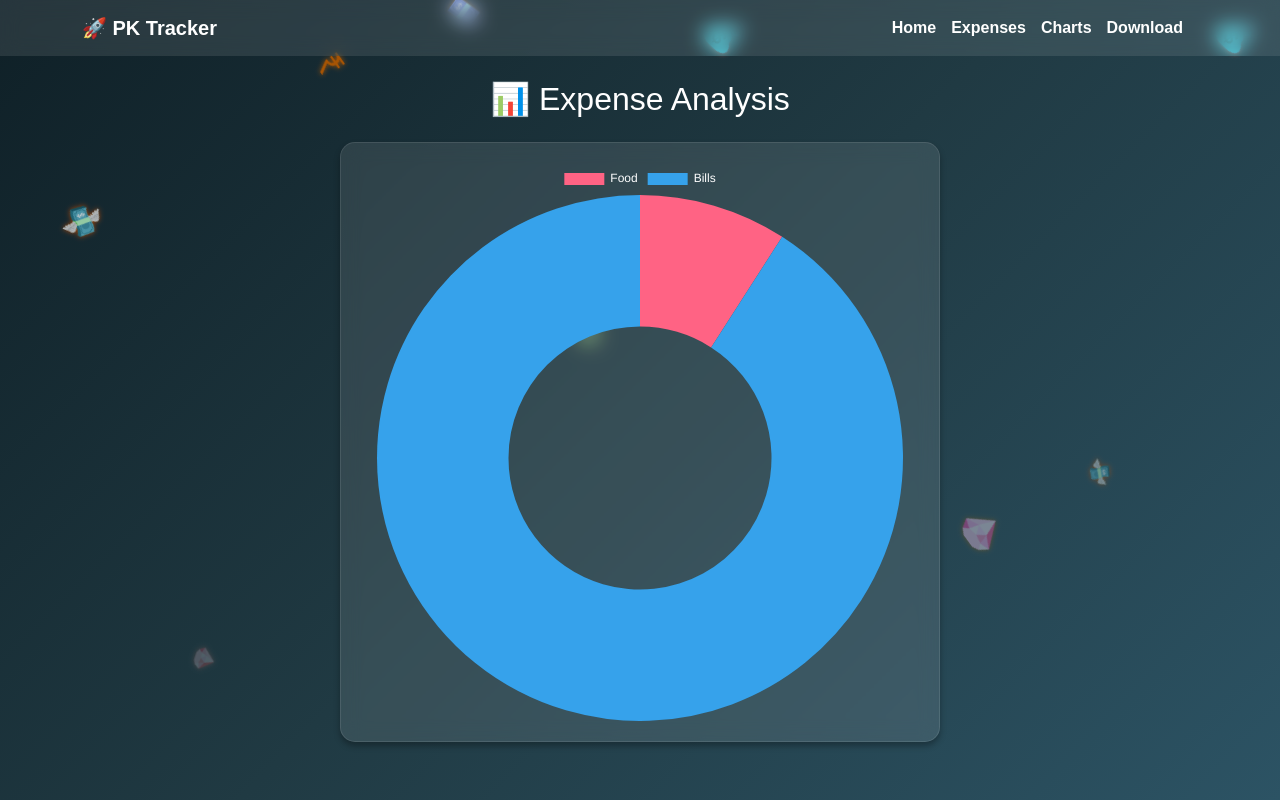
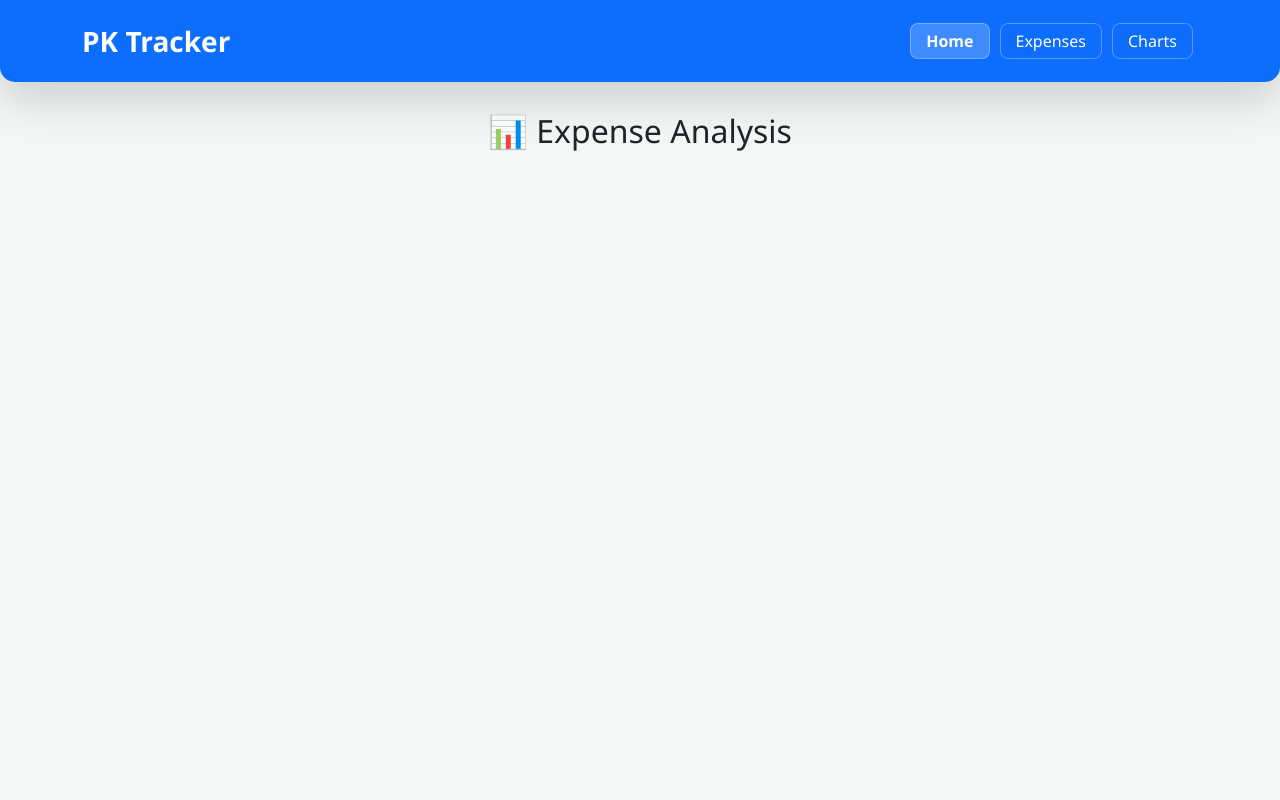
Before and after one commit to muthukumarpl/pk-tracker, a Django app: page /charts/ in a window 1280 px wide. Run offline with Django 5.2, Linux system fonts and the light colour scheme; data comes from the database, SQL or seed files in the repository; a map, chart or similar area stays blank.

Commit message:
Update base.html

```diff
--- a/expenses/templates/expenses/base.html
+++ b/expenses/templates/expenses/base.html
@@ -4,116 +4,94 @@
     <meta charset="UTF-8">
     <meta name="viewport" content="width=device-width, initial-scale=1.0">
     <title>PK Expense Tracker</title>
-    <link href="https://cdn.jsdelivr.net/npm/bootstrap@5.3.0/dist/css/bootstrap.min.css" rel="stylesheet">
-    <script src="https://cdn.jsdelivr.net/npm/chart.js"></script>
+
+    <link href="https://cdn.jsdelivr.net/npm/bootstrap@5.3.2/dist/css/bootstrap.min.css" rel="stylesheet">
+
     <style>
-        /* --- MAIN THEME --- */
-        body {
-            background: linear-gradient(135deg, #0f2027, #203a43, #2c5364);
-            color: white;
-            font-family: sans-serif;
-            min-height: 100vh;
-            overflow-x: hidden;
-        }
-        .navbar { background: rgba(255, 255, 255, 0.1); backdrop-filter: blur(10px); z-index: 10; position: relative; }
-        .nav-link { color: white !important; font-weight: bold; margin-right: 15px; }
-        .nav-link:hover { color: #38ef7d !important; }
-
-        .card-glass {
-            background: rgba(255, 255, 255, 0.1);
-            backdrop-filter: blur(10px);
-            border: 1px solid rgba(255, 255, 255, 0.1);
-            border-radius: 15px;
-            padding: 20px;
-            color: white;
-            box-shadow: 0 4px 6px rgba(0,0,0,0.3);
-            position: relative;
-            z-index: 5;
+        :root {
+            --primary-color: #0d6efd;
+            --bg-light: #f4f7f6;
         }
 
-        .btn-custom { background: linear-gradient(45deg, #11998e, #38ef7d); border: none; color: white; padding: 10px 20px; border-radius: 25px; font-weight: bold; }
-        a { text-decoration: none; }
-
-        /* --- 🌈 COLOURFUL MONEY RAIN ANIMATION 🌈 --- */
-        .money-rain {
-            position: fixed;
-            top: 0;
-            left: 0;
-            width: 100%;
-            height: 100%;
-            pointer-events: none;
-            z-index: 1;
-            overflow: hidden;
+        body {
+            background-color: var(--bg-light);
+            font-family: 'Segoe UI', Tahoma, Geneva, Verdana, sans-serif;
         }
 
-        .money {
-            position: absolute;
-            top: -50px;
-            font-size: 24px;
-            opacity: 0.8;
-            /* இரண்டு அனிமேஷன் நடக்கும்: 1. கீழே விழும், 2. கலர் மாறும் */
-            animation: fall linear infinite, color-change 2s linear infinite;
+        /* Navigation Bar Box Style */
+        .navbar {
+            border-radius: 0 0 15px 15px;
+            padding: 15px 0;
         }
 
-        /* கீழே விழும் அனிமேஷன் */
-        @keyframes fall {
-            0% { transform: translateY(-50px) rotate(0deg); opacity: 0; }
-            10% { opacity: 1; }
-            100% { transform: translateY(110vh) rotate(360deg); opacity: 0; }
+        .nav-box {
+            border: 1px solid rgba(255, 255, 255, 0.3);
+            border-radius: 8px;
+            padding: 5px 15px;
+            margin: 0 5px;
+            transition: all 0.3s ease;
+            color: white !important;
+            text-decoration: none;
+            display: inline-block;
         }
 
-        /* கலர் மாறும் அனிமேஷன் (Rainbow Effect) */
-        @keyframes color-change {
-            0% { filter: hue-rotate(0deg); color: gold; text-shadow: 0 0 5px gold; }
-            25% { filter: hue-rotate(90deg); color: #ff00cc; text-shadow: 0 0 5px #ff00cc; }
-            50% { filter: hue-rotate(180deg); color: cyan; text-shadow: 0 0 5px cyan; }
-            75% { filter: hue-rotate(270deg); color: #00ff00; text-shadow: 0 0 5px #00ff00; }
-            100% { filter: hue-rotate(360deg); color: gold; text-shadow: 0 0 5px gold; }
+        .nav-box:hover {
+            background-color: white;
+            color: var(--primary-color) !important;
+            box-shadow: 0 4px 8px rgba(0,0,0,0.1);
         }
 
-        /* ஒவ்வொரு பணத்திற்கும் வெவ்வேறு வேகம், இடம் மற்றும் ஆரம்ப கலர் */
-        .m1 { left: 5%; animation-duration: 5s, 3s; font-size: 30px; animation-delay: 0s; }
-        .m2 { left: 15%; animation-duration: 7s, 4s; font-size: 20px; animation-delay: 1s; }
-        .m3 { left: 25%; animation-duration: 4s, 2s; font-size: 35px; animation-delay: 2s; }
-        .m4 { left: 35%; animation-duration: 6s, 5s; font-size: 25px; animation-delay: 0s; }
-        .m5 { left: 45%; animation-duration: 8s, 3s; font-size: 20px; animation-delay: 3s; }
-        .m6 { left: 55%; animation-duration: 5s, 4s; font-size: 30px; animation-delay: 1s; }
-        .m7 { left: 65%; animation-duration: 7s, 2s; font-size: 25px; animation-delay: 2s; }
-        .m8 { left: 75%; animation-duration: 4s, 5s; font-size: 35px; animation-delay: 0s; }
-        .m9 { left: 85%; animation-duration: 6s, 3s; font-size: 20px; animation-delay: 3s; }
-        .m10 { left: 95%; animation-duration: 5s, 4s; font-size: 30px; animation-delay: 1s; }
+        .active-box {
+            background-color: rgba(255, 255, 255, 0.2);
+            font-weight: bold;
+        }
 
+        /* Container adjustments for Mobile */
+        .main-container {
+            margin-top: 30px;
+            padding-bottom: 50px;
+        }
+
+        @media (max-width: 991px) {
+            .nav-box {
+                display: block;
+                margin: 10px 0;
+                text-align: center;
+            }
+        }
     </style>
 </head>
 <body>
 
-<div class="money-rain">
-    <div class="money m1">💸</div>
-    <div class="money m2">💎</div> <div class="money m3" style="color: gold;">₹</div>
-    <div class="money m4">💵</div>
-    <div class="money m5">📀</div> <div class="money m6">💰</div>
-    <div class="money m7" style="color: cyan;">₹</div>
-    <div class="money m8">💎</div>
-    <div class="money m9">💸</div>
-    <div class="money m10">💰</div>
-</div>
+    <nav class="navbar navbar-expand-lg navbar-dark bg-primary shadow-lg">
+        <div class="container">
+            <a class="navbar-brand fw-bold fs-3" href="/">PK Tracker</a>
 
-<nav class="navbar navbar-expand-lg">
-    <div class="container">
-        <a class="navbar-brand text-white fw-bold" href="{% url 'home' %}">🚀 PK Tracker</a>
-        <div class="d-flex">
-            <a class="nav-link" href="{% url 'home' %}">Home</a>
-            <a class="nav-link" href="{% url 'expense_list' %}">Expenses</a>
-            <a class="nav-link" href="{% url 'charts' %}">Charts</a>
-            <a class="nav-link" href="{% url 'download' %}">Download</a>
+            <button class="navbar-toggler" type="button" data-bs-toggle="collapse" data-bs-target="#navbarNav">
+                <span class="navbar-toggler-icon"></span>
+            </button>
+
+            <div class="collapse navbar-collapse" id="navbarNav">
+                <ul class="navbar-nav ms-auto">
+                    <li class="nav-item">
+                        <a class="nav-box active-box" href="/">Home</a>
+                    </li>
+                    <li class="nav-item">
+                        <a class="nav-box" href="/expenses">Expenses</a>
+                    </li>
+                    <li class="nav-item">
+                        <a class="nav-box" href="/charts">Charts</a>
+                    </li>
+                </ul>
+            </div>
         </div>
+    </nav>
+
+    <div class="container main-container">
+        {% block content %}
+        {% endblock %}
     </div>
-</nav>
 
-<div class="container mt-4" style="position: relative; z-index: 10;">
-    {% block content %} {% endblock %}
-</div>
-
+    <script src="https://cdn.jsdelivr.net/npm/bootstrap@5.3.2/dist/js/bootstrap.bundle.min.js"></script>
 </body>
-
 </html>
```
